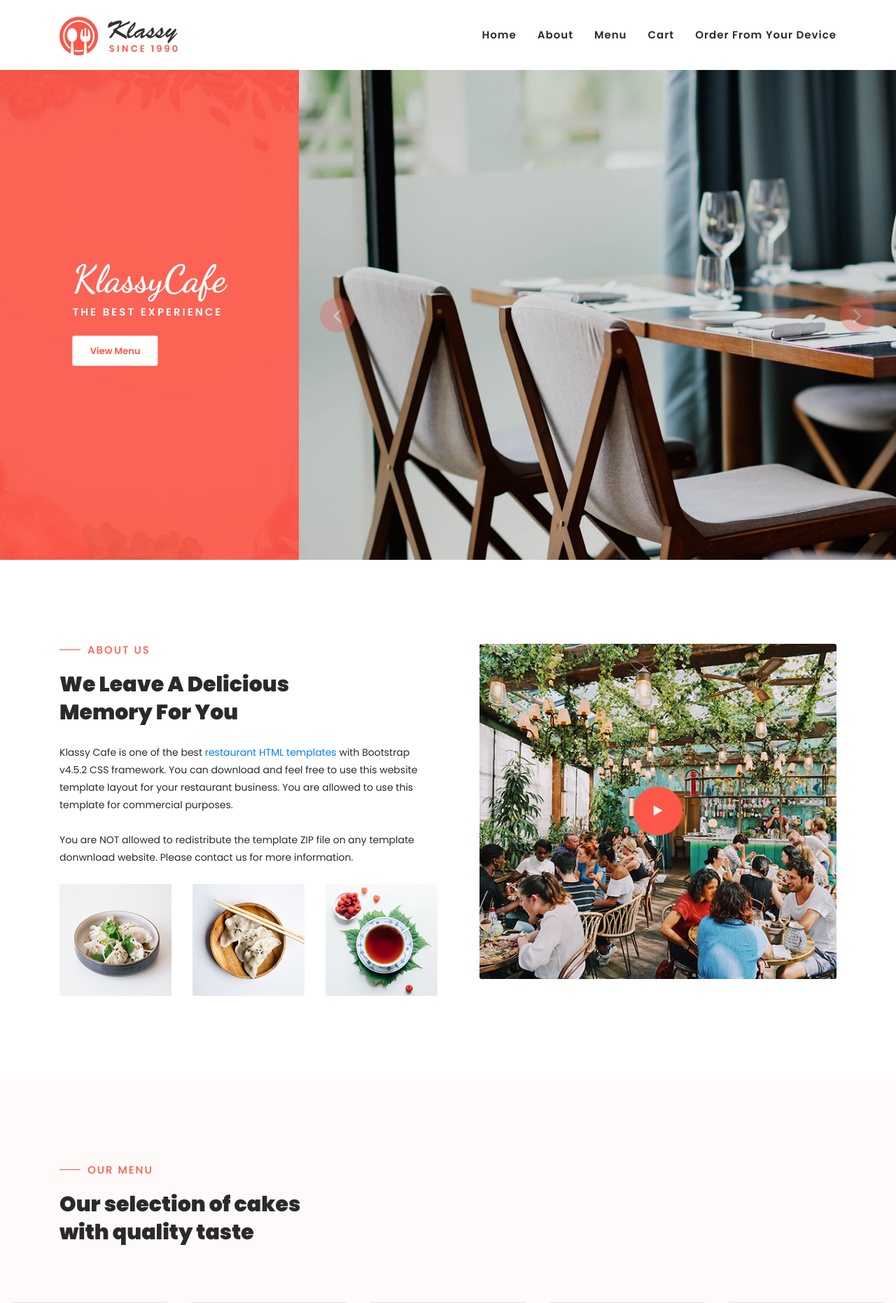
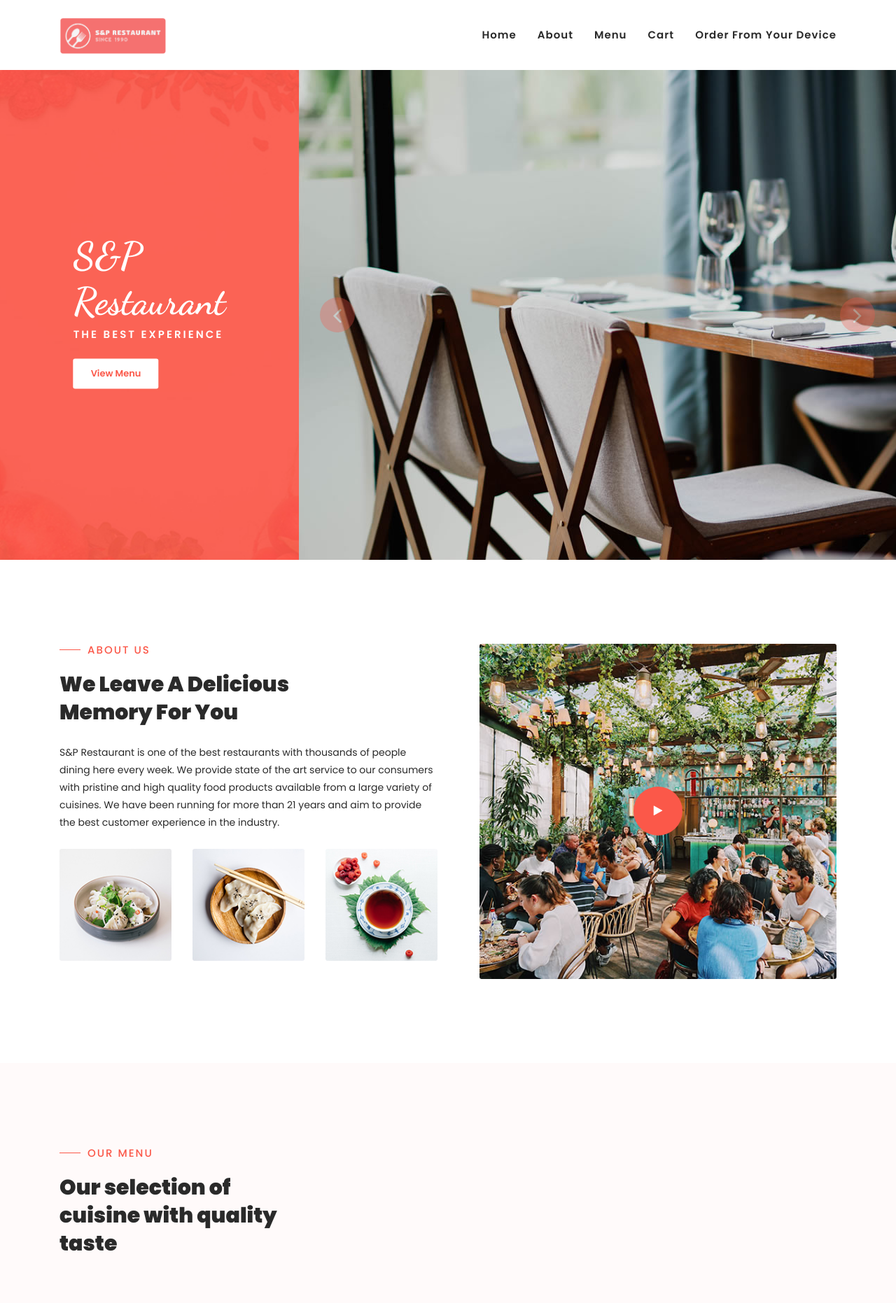
Before and after one commit to PalD777/SP_RestaurantManagementSystem, a Flask app: page / in a window 1280 px wide. Shown: the top 1862 px of the page at 70% size. Run offline with Flask 2, Linux system fonts and the light colour scheme; some libraries are stand-ins or nearby versions.

Commit message:
[*] Changed template text into meaningful content

```diff
--- a/Client Site/app.py
+++ b/Client Site/app.py
@@ -76,6 +76,7 @@ def find_total_cost():
     return total
 
 def update_cart(data, mode='replace'):
+    '''Helper function to update the cart based on data passed'''
     if 'cart' not in session:
         session['cart'] = {}
 
--- a/Client Site/templates/base.html
+++ b/Client Site/templates/base.html
@@ -52,7 +52,7 @@ https://templatemo.com/tm-558-klassy-cafe
                     <nav class="main-nav">
                         <!-- ***** Logo Start ***** -->
                         <a href="index.html" class="logo">
-                            <img src="{{url_for('static', filename='images/klassy-logo.png')}}" align="klassy cafe html template">
+                            <img src="{{url_for('static', filename='images/logo.png')}}" style='width: 153px; height: 55px;'>
                         </a>
                         <!-- ***** Logo End ***** -->
                         <!-- ***** Menu Start ***** -->
@@ -86,12 +86,12 @@ https://templatemo.com/tm-558-klassy-cafe
                 </div>
                 <div class="col-lg-4">
                     <div class="logo">
-                        <a href="index.html"><img src="{{url_for('static', filename='images/white-logo.png')}}" alt=""></a>
+                        <a href="index.html"><img src="{{url_for('static', filename='images/white-logo.png')}}" alt="" style='width: 230px; height: 90px;'></a>
                     </div>
                 </div>
                 <div class="col-lg-4 col-xs-12">
                     <div class="left-text-content">
-                        <p>© Copyright Klassy Cafe Co.
+                        <p>© Copyright S&P Restaurant Co.
 
                         <br>Design: TemplateMo</p>
                     </div>
--- a/Client Site/templates/index.html
+++ b/Client Site/templates/index.html
@@ -8,7 +8,7 @@
                 <div class="col-lg-4">
                     <div class="left-content">
                         <div class="inner-content">
-                            <h4>KlassyCafe</h4>
+                            <h4>S&P Restaurant</h4>
                             <h6>THE BEST EXPERIENCE</h6>
                             <div class="main-white-button scroll-to-section">
                                 <a href="/#menu">View Menu</a>
@@ -58,7 +58,7 @@
                             <h6>About Us</h6>
                             <h2>We Leave A Delicious Memory For You</h2>
                         </div>
-                        <p>Klassy Cafe is one of the best <a href="https://templatemo.com/tag/restaurant" target="_blank" rel="sponsored">restaurant HTML templates</a> with Bootstrap v4.5.2 CSS framework. You can download and feel free to use this website template layout for your restaurant business. You are allowed to use this template for commercial purposes. <br><br>You are NOT allowed to redistribute the template ZIP file on any template donwnload website. Please contact us for more information.</p>
+                        <p>S&P Restaurant is one of the best restaurants with thousands of people dining here every week. We provide state of the art service to our consumers with pristine and high quality food products available from a large variety of cuisines. We have been running for more than 21 years and aim to provide the best customer experience in the industry.</p>
                         <div class="row">
                             <div class="col-4">
                                 <img src="{{url_for('static', filename='images/about-thumb-01.jpg')}}" alt="">
@@ -92,7 +92,7 @@
                 <div class="col-lg-4">
                     <div class="section-heading">
                         <h6>Our Menu</h6>
-                        <h2>Our selection of cakes with quality taste</h2>
+                        <h2>Our selection of cuisine with quality taste</h2>
                     </div>
                 </div>
             </div>
```
Also changed, not shown: Client Site/static/images/chefs-01.jpg (deleted), Client Site/static/images/chefs-02.jpg (deleted), Client Site/static/images/chefs-03.jpg (deleted), Client Site/static/images/logo.png (added), Client Site/static/images/reservation-bg.jpg (deleted), Client Site/static/images/tab-icon-01.png (deleted), Client Site/static/images/tab-icon-02.png (deleted), Client Site/static/images/tab-icon-03.png (deleted), Client Site/static/images/tab-item-01.png (deleted), Client Site/static/images/tab-item-02.png (deleted), Client Site/static/images/tab-item-03.png (deleted), Client Site/static/images/tab-item-04.png (deleted), Client Site/static/images/tab-item-05.png (deleted), Client Site/static/images/tab-item-06.png (deleted), 1 more files.
